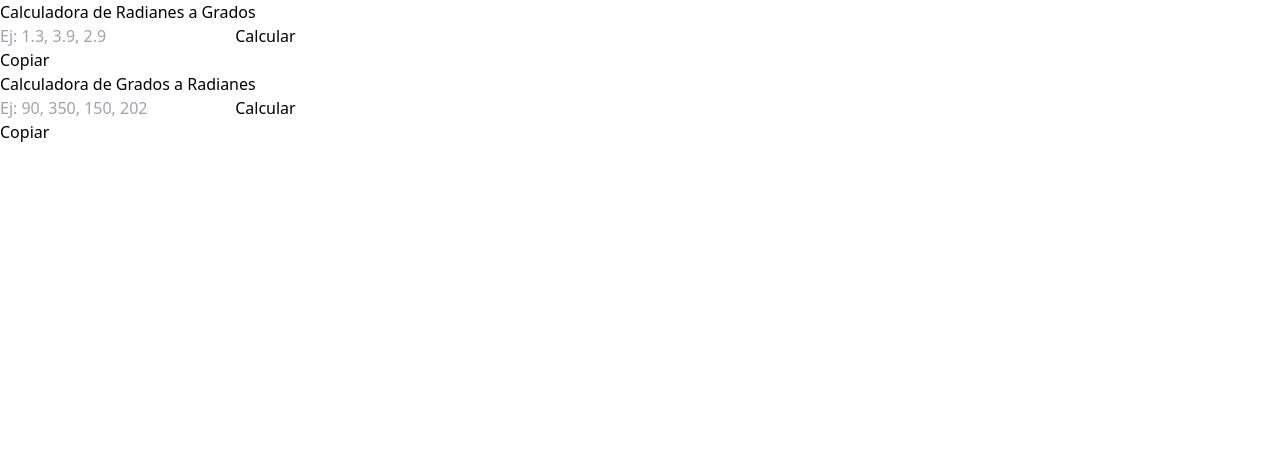
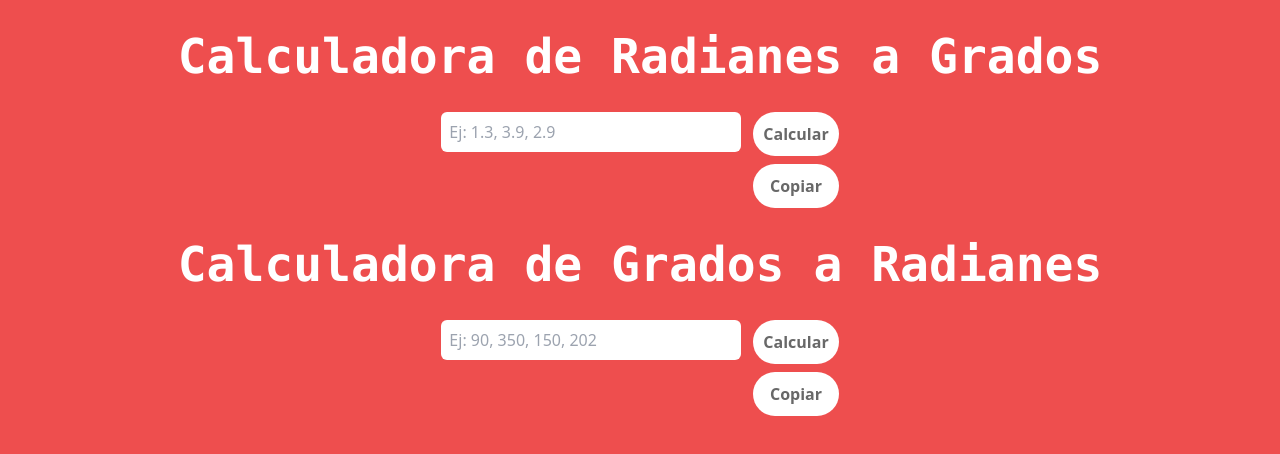
Before and after one commit to Flunnk/Radianes-grados, a website: page index.html in a window 1280 px wide. Drawn offline with Linux system fonts and the light colour scheme.

Commit message:
Tailwind v1 desktop

```diff
--- a/index.html
+++ b/index.html
@@ -4,32 +4,39 @@
     <title>Calculadora</title>
     <link rel="stylesheet" href="styles.css">
   </head>
-  <body>
-    <div class="calculator">
-      <div class="calculator">
-        <div class="title">Calculadora de Radianes a Grados</div>
-        <div>
-          <input placeholder="Ej: 1.3, 3.9, 2.9" class="js-input-rad" onkeydown="handleKeyDown1(event);">
-          <button onclick="
+  <body class="bg-primary min-h-screen">
+      <div class="flex flex-col">
+        <div class="text-white text-2xl text-center font-mono sm:text-5xl font-bold my-8">Calculadora de Radianes a Grados</div>
+        <div class="mx-auto flex flex-row">
+          <div class="flex flex-col">
+            <input id="js-input-rad" placeholder="Ej: 1.3, 3.9, 2.9" class="mr-3 rounded-md content-center w-[300px] h-10 pl-2" onkeydown="handleKeyDown1(event);">
+            <p class="text-white text-2xl mt-5 font-bold" id="js-degree-result"></p>
+          </div>
+
+          <div class="flex flex-col">
+            <button onclick="
             degreesCalculation();
-          ">Calcular</button>
+          " class="text-[#686868] p-[10px] bg-white rounded-full font-semibold mb-2">Calcular</button>
+            <button onclick="copiarTexto()" class="text-[#686868] p-[10px] bg-white rounded-full font-semibold">Copiar</button>
+          </div>
         </div>
-        <p class="js-degree-result result" id="degreeResult"></p>
-        <button onclick="copiarTexto()" class="copyButton">Copiar</button>
       </div>
 
-      <div class="calculator">
-        <div class="title">Calculadora de Grados a Radianes</div>
-        <div>
-          <input placeholder="Ej: 90, 350, 150, 202" class="js-input-grad" onkeydown="handleKeyDown2(event);">
-          <button onclick="
-            radiansCalculation();
-          ">Calcular</button>
+      <div class="flex flex-col">
+        <div class="text-white text-2xl text-center font-mono sm:text-5xl font-bold my-8">Calculadora de Grados a Radianes</div>
+        <div class="mx-auto flex flex-row">
+          <div class="flex flex-col">
+            <input placeholder="Ej: 90, 350, 150, 202" class="mr-3 rounded-md content-center w-[300px] h-10 pl-2" id="js-input-grad" onkeydown="handleKeyDown2(event);">
+            <p class="text-white text-2xl mt-5 font-bold" id="js-radian-result"></p>
+          </div>
+          <div class="flex flex-col">
+            <button onclick="
+              radiansCalculation();
+            " class="text-[#686868] p-[10px] bg-white rounded-full font-semibold mb-2">Calcular</button>
+            <button onclick="copiarTexto2()" class="text-[#686868] p-[10px] bg-white rounded-full font-semibold">Copiar</button>
+          </div>
         </div>
-        <p class="js-radian-result result" id="radianResult"></p>
-        <button onclick="copiarTexto2()" class="copyButton">Copiar</button>
       </div>
-    </div>
 
 
     <script src="script.js"></script>
--- a/script.js
+++ b/script.js
@@ -1,25 +1,25 @@
 function degreesCalculation() {
-  const inputElement = document.querySelector('.js-input-rad');
+  const inputElement = document.getElementById('js-input-rad');
   let value = Number(inputElement.value);
   const pi = Math.PI;
 
   let result = value * 180 / pi;
-  document.querySelector('.js-degree-result')
+  document.getElementById('js-degree-result')
     .innerHTML = result;
 }
 
 function radiansCalculation() {
-  const inputElement = document.querySelector('.js-input-grad');
+  const inputElement = document.getElementById('js-input-grad');
   let value = Number(inputElement.value);
   const pi = Math.PI;
 
   let result = value * pi / 180;
-  document.querySelector('.js-radian-result')
+  document.getElementById('js-radian-result')
     .innerHTML = result;
 }
 
 function copiarTexto() {
-  var texto = document.getElementById("degreeResult").textContent;
+  var texto = document.getElementById("js-input-rad").textContent;
 
   navigator.clipboard.writeText(texto)
     .then(function() {
@@ -31,7 +31,7 @@ function copiarTexto() {
 }
 
 function copiarTexto2() {
-  var texto = document.getElementById("radianResult").textContent;
+  var texto = document.getElementById("js-input-grad").textContent;
 
   navigator.clipboard.writeText(texto)
     .then(function() {
--- a/tailwind.config.js
+++ b/tailwind.config.js
@@ -2,7 +2,11 @@
 module.exports = {
   content: ['./index.html'],
   theme: {
-    extend: {},
+    extend: {
+      colors: {
+        'primary': '#EE4E4E'
+      }
+    },
   },
   plugins: [],
 }
```
Also changed, not shown: styles.css.
